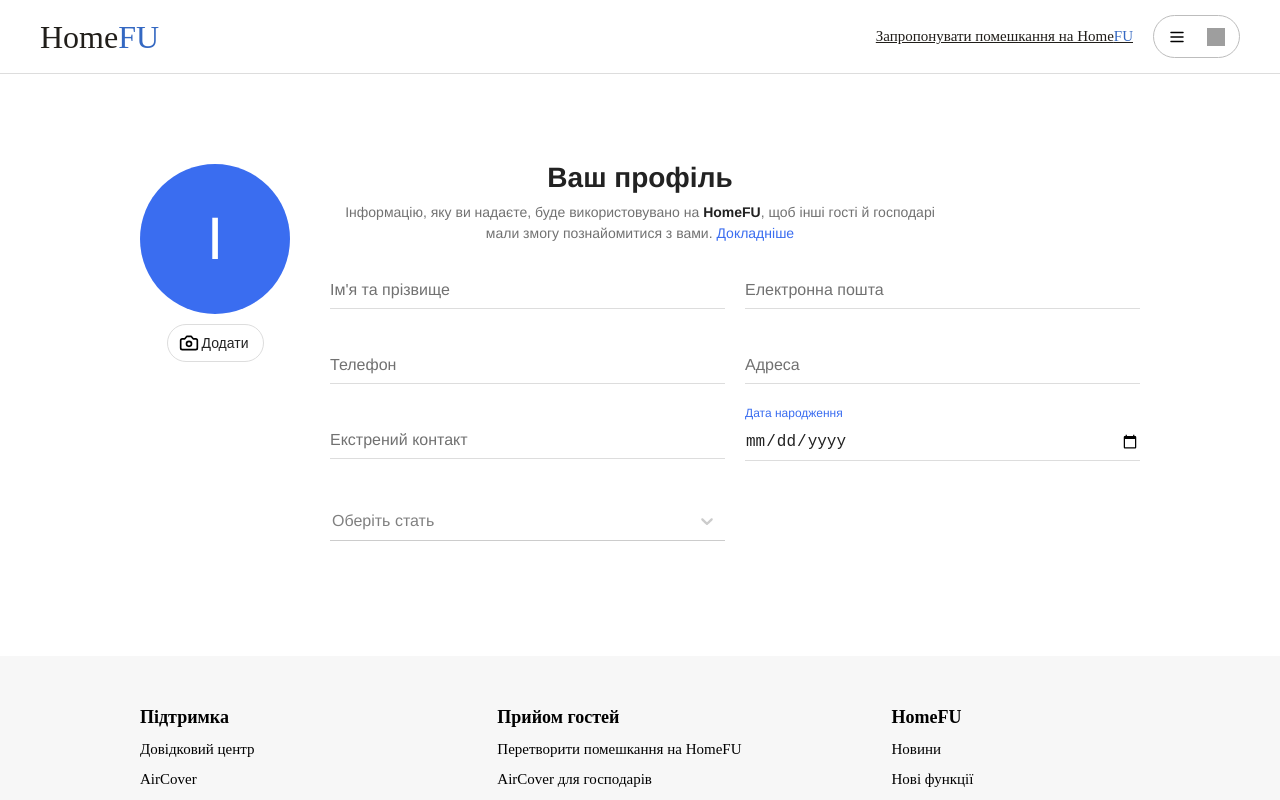
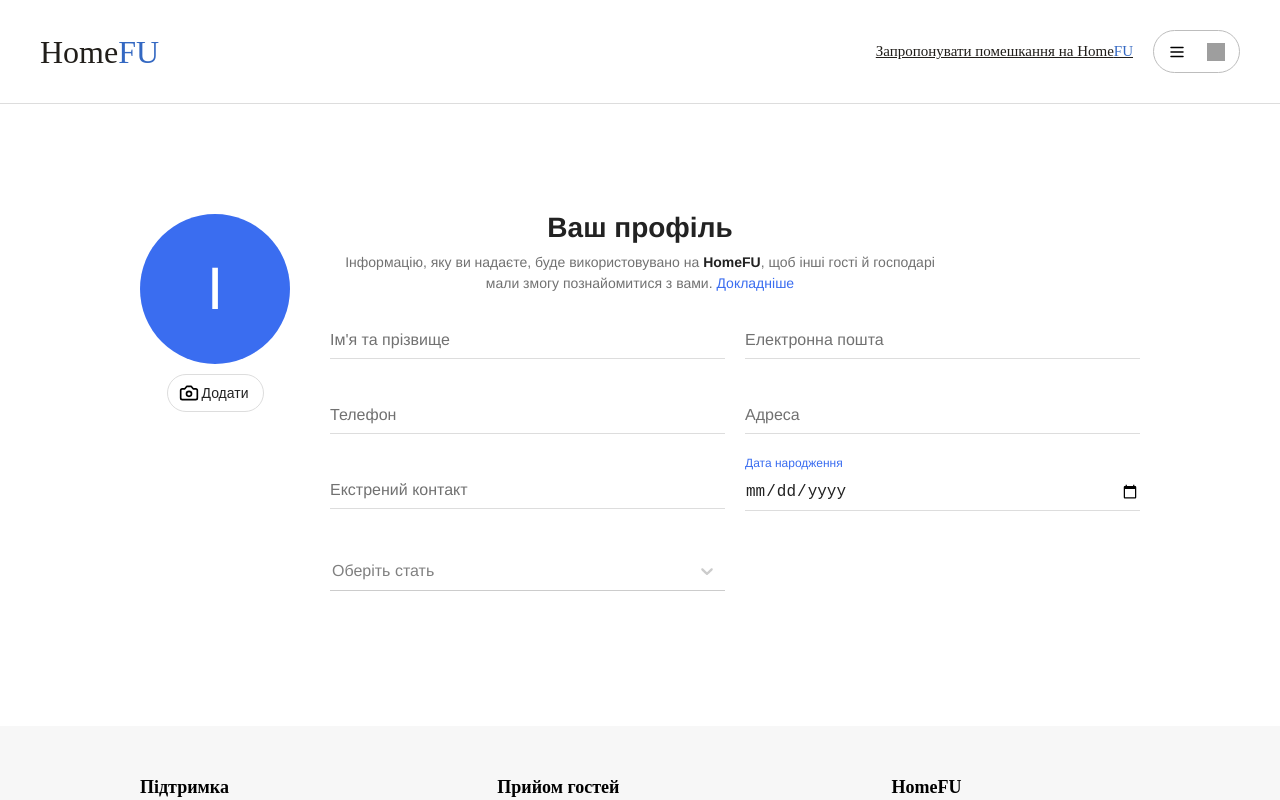
Before and after one commit to HomeFU/home-fu-frontend-public, a React (Vite) app in the folder home-fu/: page /profile in a window 1280 px wide. Shown: the top 800 px of the page. Built offline with nearby package versions, Linux system fonts and the light colour scheme; grey boxes are pictures that could not be loaded; a web font is replaced by a local one.

Commit message:
styles changes padding

```diff
--- a/home-fu/src/components/Header/HeaderSite/headerSite.module.scss
+++ b/home-fu/src/components/Header/HeaderSite/headerSite.module.scss
@@ -7,7 +7,7 @@
 .simpleHeader {
   width: 100%;
   border-bottom: 1px solid #dddddd;
-  padding: 15px 0;
+  padding: 30px 0;
   background-color: white;
 
   @media (max-width: 768px) {
--- a/home-fu/src/pages/Home/Home.tsx
+++ b/home-fu/src/pages/Home/Home.tsx
@@ -1,4 +1,4 @@
-import { Header } from "../../components/Header/header";
+import { Header } from "../../components/Header/HeaderMain/header";
 import { FooterMain } from "../../components/Footer/FooterMain/footerMain";
 import { FilterButton } from "../CategoryBar/FilterButton/filterbutton";
 import { SumButton } from "../CategoryBar/SumButton/sumbutton";
--- a/home-fu/src/pages/Profile/profile.module.scss
+++ b/home-fu/src/pages/Profile/profile.module.scss
@@ -7,7 +7,7 @@
 .profileContainer {
   max-width: 1000px;
   margin: 0 auto;
-  padding: 40px 20px;
+  padding: 60px 20px;
   font-family: 'Helvetica Neue', Arial, sans-serif;
   background-color: #fff;
 }
```
